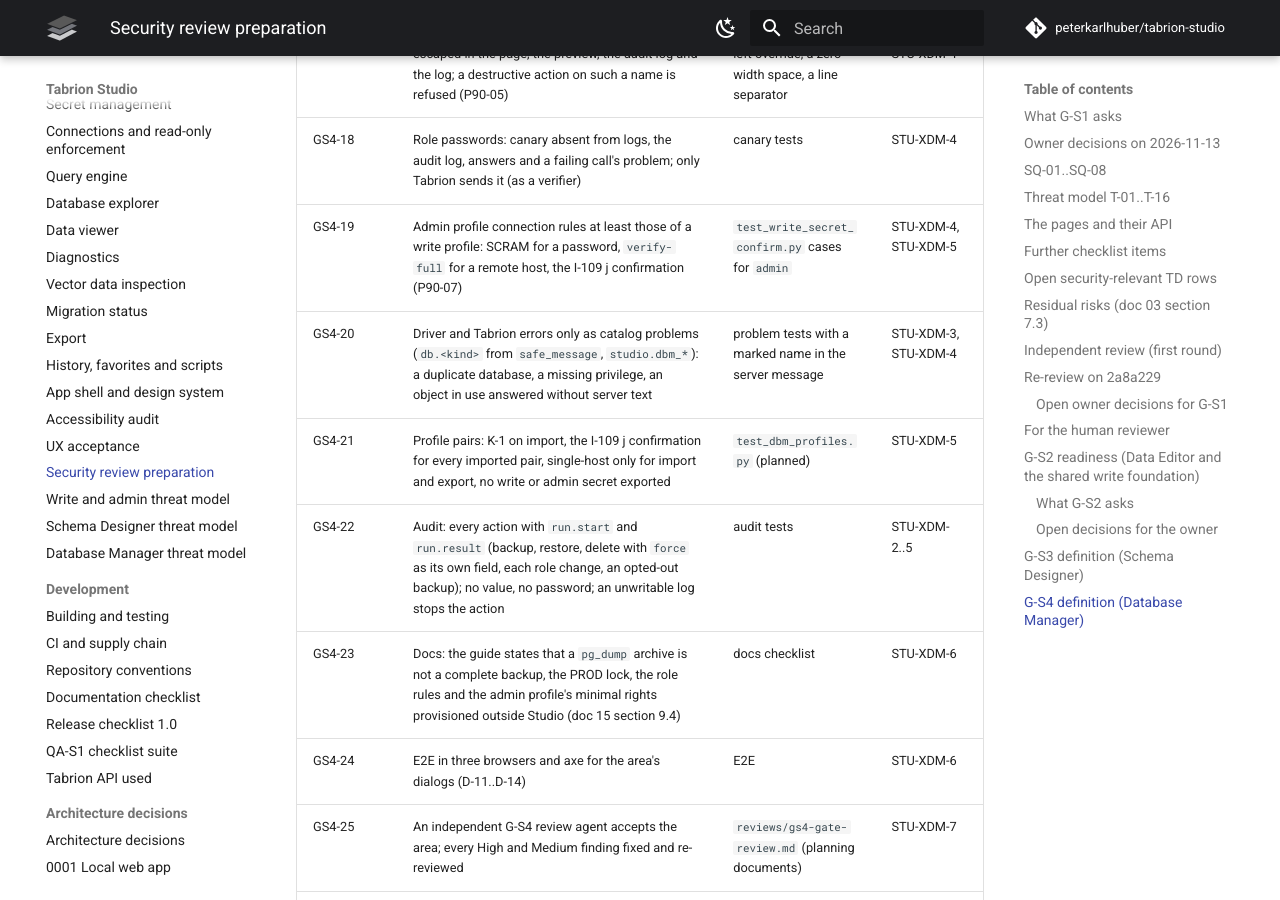
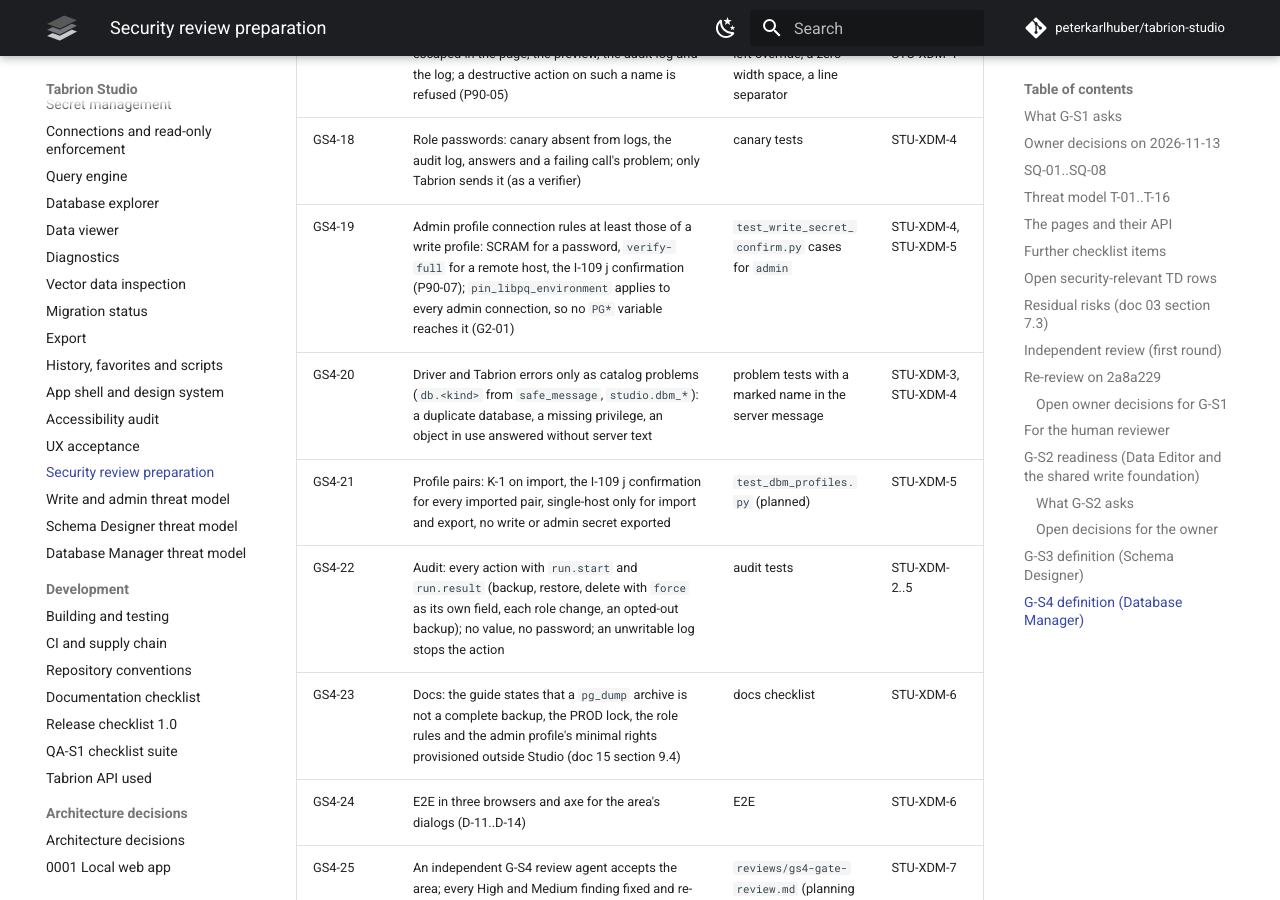
Before and after one commit to peterkarlhuber/tabrion-studio, an MkDocs documentation site: the page built from docs/architecture/security-review-prep.md, in a window 1280 px wide and 900 px high, scrolled down 25680 px. Built offline with MkDocs 1.6.1 and Material for MkDocs 9.7.7, drawn with Linux system fonts in a browser that asks for light colours; comment, search, counter and statistics services are not loaded.

Commit message:
Name pin_libpq_environment in GS4-19
Co-Authored-By: Claude Opus 5.5 <noreply@anthropic.com>
Claude-Session: https://claude.ai/code/session_011tY7TC7Nu5VGro3DJGJcv8

```diff
--- a/docs/architecture/security-review-prep.md
+++ b/docs/architecture/security-review-prep.md
@@ -404,7 +404,7 @@ TODO TB-149.
 | GS4-16 | Before a membership change the K-2 grants are checked in every database the admin profile can connect to, and the preview names those it could not (P90-04) | a test with a K-2 grant in a second database | STU-XDM-4 |
 | GS4-17 | Names with Cc, Cf, Zl or Zp characters are shown escaped in the page, the preview, the audit log and the log; a destructive action on such a name is refused (P90-05) | tests with a right-to-left override, a zero-width space, a line separator | STU-XDM-3, STU-XDM-4 |
 | GS4-18 | Role passwords: canary absent from logs, the audit log, answers and a failing call's problem; only Tabrion sends it (as a verifier) | canary tests | STU-XDM-4 |
-| GS4-19 | Admin profile connection rules at least those of a write profile: SCRAM for a password, `verify-full` for a remote host, the I-109 j confirmation (P90-07) | `test_write_secret_confirm.py` cases for `admin` | STU-XDM-4, STU-XDM-5 |
+| GS4-19 | Admin profile connection rules at least those of a write profile: SCRAM for a password, `verify-full` for a remote host, the I-109 j confirmation (P90-07); `pin_libpq_environment` applies to every admin connection, so no `PG*` variable reaches it (G2-01) | `test_write_secret_confirm.py` cases for `admin` | STU-XDM-4, STU-XDM-5 |
 | GS4-20 | Driver and Tabrion errors only as catalog problems (`db.<kind>` from `safe_message`, `studio.dbm_*`): a duplicate database, a missing privilege, an object in use answered without server text | problem tests with a marked name in the server message | STU-XDM-3, STU-XDM-4 |
 | GS4-21 | Profile pairs: K-1 on import, the I-109 j confirmation for every imported pair, single-host only for import and export, no write or admin secret exported | `test_dbm_profiles.py` (planned) | STU-XDM-5 |
 | GS4-22 | Audit: every action with `run.start` and `run.result` (backup, restore, delete with `force` as its own field, each role change, an opted-out backup); no value, no password; an unwritable log stops the action | audit tests | STU-XDM-2..5 |
```
